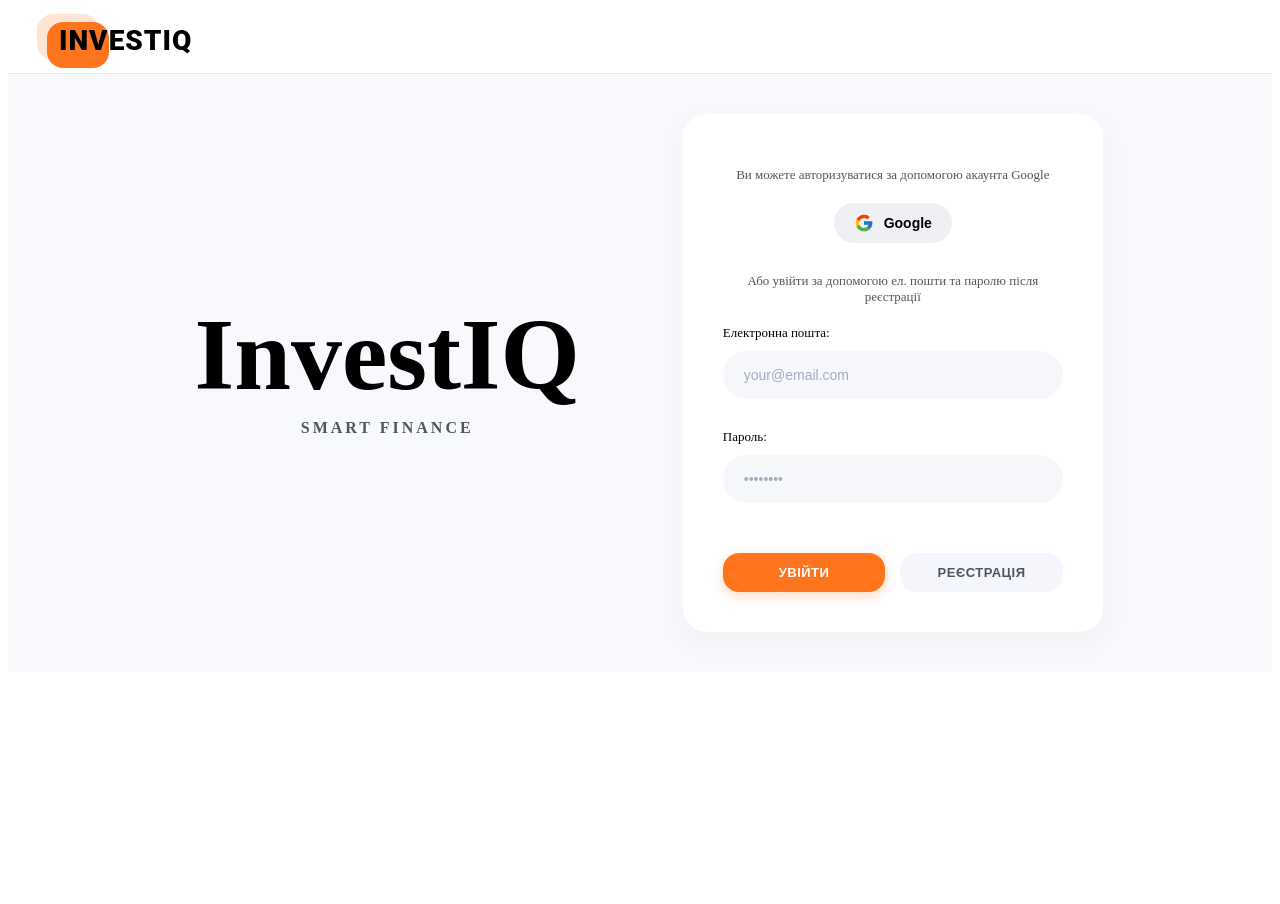
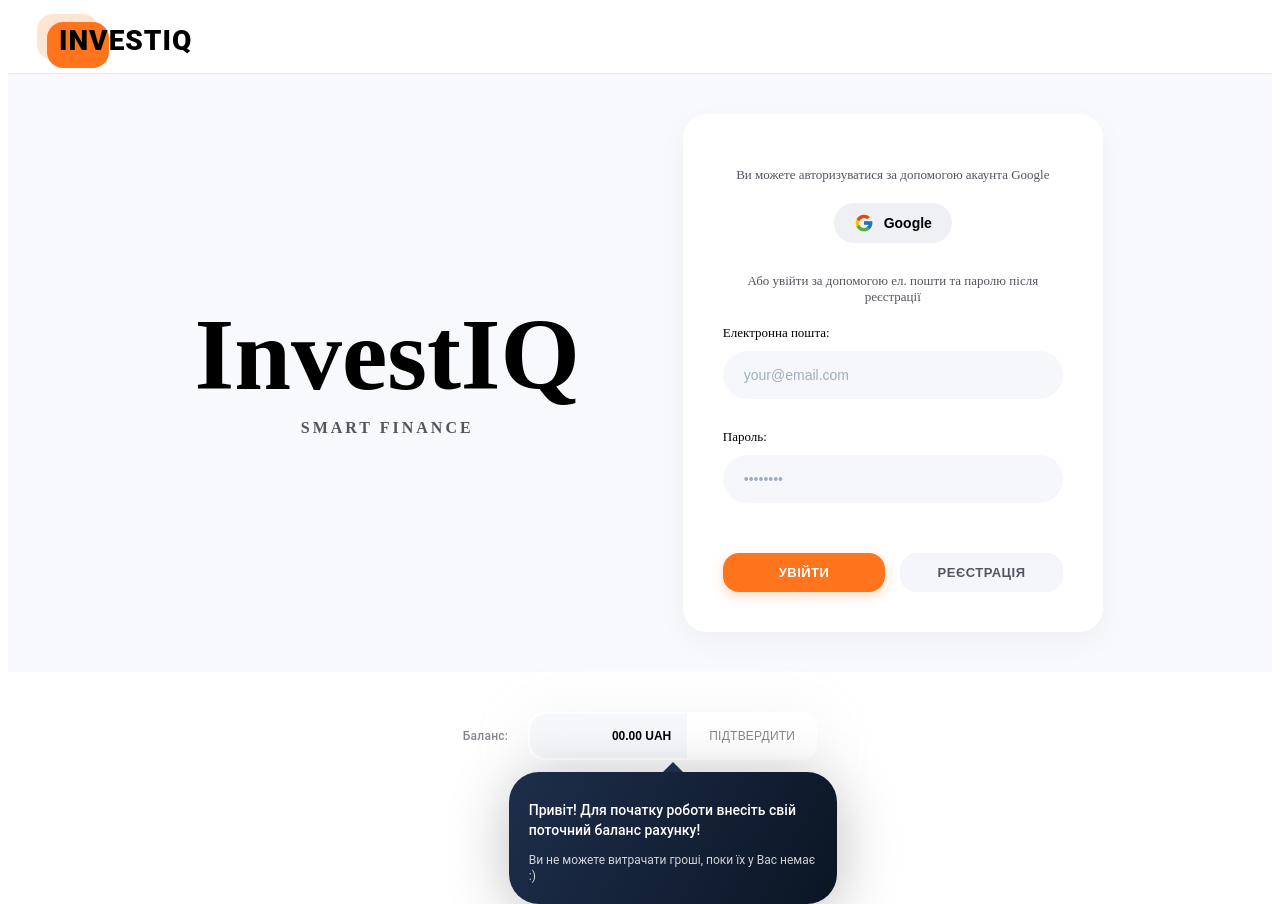
Before and after one commit to vladyslava-martyniuk/InvestIQ, a React (Vite) app: page / in a window 1280 px wide. Before the commit the page ends 800 px from the top, so only its background shows below. Built offline with nearby package versions, Linux system fonts and the light colour scheme; no server answers.

Commit message:
balancform

```diff
--- a/src/App.tsx
+++ b/src/App.tsx
@@ -3,6 +3,7 @@
 import { onAuthStateChanged, signOut, User } from 'firebase/auth';
 import { auth } from './firebase.ts';
 import { Header } from './components/Header/Header.tsx';
+import { Balance } from './components/Balance/Balance.tsx';
 import { LoginPage } from './pages/LoginPage.tsx';
 
 const App: React.FC = () => {
@@ -39,6 +40,7 @@
     <div>
       <Header userName={userName} onLogout={handleLogout} />
       {!user && <LoginPage />}
+      <Balance />
     </div>
   );
 };
--- /dev/null
+++ b/src/components/Balance/Balance.tsx
@@ -0,0 +1,185 @@
+import React, { useState } from 'react';
+import styled from 'styled-components';
+
+interface BalanceProps {
+  initialBalance?: number;
+  onConfirm?: (balance: number) => void;
+}
+
+export const Balance: React.FC<BalanceProps> = ({ initialBalance = 0, onConfirm }) => {
+  const [balance, setBalance] = useState<string>(
+    initialBalance ? `${initialBalance.toFixed(2)} UAH` : '00.00 UAH'
+  );
+
+  // Стан для відображення тултіпа: якщо початковий баланс є, підказка вже не потрібна
+  const [showTooltip, setShowTooltip] = useState<boolean>(!initialBalance);
+
+  const handleInputChange = (e: React.ChangeEvent<HTMLInputElement>) => {
+    setBalance(e.target.value);
+  };
+
+  const handleSubmit = (e: React.FormEvent) => {
+    e.preventDefault();
+    const numericValue = parseFloat(balance.replace(/[^0-9.]/g, ''));
+
+    if (!isNaN(numericValue)) {
+      if (onConfirm) {
+        onConfirm(numericValue);
+      }
+      // Ховаємо тултіп після підтвердження суми
+      setShowTooltip(false);
+    }
+  };
+
+  return (
+    <BalanceWrapper>
+      <Label htmlFor="balance-input">Баланс:</Label>
+
+      <Form onSubmit={handleSubmit}>
+        <InputGroup>
+          <Input
+            id="balance-input"
+            type="text"
+            value={balance}
+            onChange={handleInputChange}
+            placeholder="00.00 UAH"
+          />
+          <SubmitButton type="submit">ПІДТВЕРДИТИ</SubmitButton>
+        </InputGroup>
+
+        {/* Відображаємо тултіп лише якщо showTooltip === true */}
+        {showTooltip && (
+          <TooltipContainer>
+            <TooltipArrow />
+            <TooltipTitle>
+              Привіт! Для початку роботи внесіть свій поточний баланс рахунку!
+            </TooltipTitle>
+            <TooltipText>
+              Ви не можете витрачати гроші, поки їх у Вас немає :)
+            </TooltipText>
+          </TooltipContainer>
+        )}
+      </Form>
+    </BalanceWrapper>
+  );
+};
+
+// --- STYLED COMPONENTS ---
+
+const BalanceWrapper = styled.div`
+  display: flex;
+  align-items: center;
+  justify-content: center; /* Центруємо вміст */
+  gap: 20px;
+  width: 100%;
+  position: relative;
+  font-family: 'Roboto', 'Open Sans', sans-serif;
+
+  @media (max-width: 768px) {
+    flex-direction: column;
+    gap: 12px;
+  }
+
+  margin-top: 40px;
+`;
+
+const Label = styled.label`
+  font-size: 12px;
+  font-weight: 500;
+  color: rgba(82, 85, 95, 0.7);
+  letter-spacing: 0.02em;
+`;
+
+const Form = styled.form`
+  display: flex;
+  align-items: center;
+  position: relative;
+`;
+
+const InputGroup = styled.div`
+  display: flex;
+  align-items: center;
+  border: 2px solid #ffffff;
+  border-radius: 16px;
+  overflow: hidden;
+  box-shadow: 0px 10px 60px rgba(170, 178, 197, 0.2);
+`;
+
+const Input = styled.input`
+  width: 125px;
+  height: 44px;
+  background-color: #f6f7fb;
+  border: none;
+  border-radius: 16px 0 0 16px;
+  padding: 0 16px;
+  text-align: right;
+  font-size: 12px;
+  font-weight: 700;
+  color: #000000;
+  outline: none;
+
+  &::placeholder {
+    color: #000000;
+  }
+`;
+
+const SubmitButton = styled.button`
+  height: 44px;
+  padding: 0 20px;
+  background-color: transparent;
+  border: none;
+  border-left: 2px solid #ffffff;
+  border-radius: 0 16px 16px 0;
+  font-size: 12px;
+  font-weight: 400;
+  letter-spacing: 0.02em;
+  color: rgba(82, 85, 95, 0.7);
+  cursor: pointer;
+  transition: all 0.2s ease-in-out;
+
+  &:hover {
+    background-color: #ff751d;
+    color: #ffffff;
+  }
+`;
+
+const TooltipContainer = styled.div`
+  position: absolute;
+  top: calc(100% + 12px);
+  left: 50%;
+  transform: translateX(-50%); /* Відцентрування підказки відносно форми */
+  width: 288px;
+  padding: 28px 20px 20px 20px;
+  background: linear-gradient(117.84deg, #1d2e4a 2.84%, #0b1524 99.39%);
+  border-radius: 30px;
+  box-shadow: 0px 10px 60px rgba(0, 0, 0, 0.25);
+  z-index: 100;
+  color: #ffffff;
+`;
+
+const TooltipArrow = styled.div`
+  position: absolute;
+  top: -10px;
+  left: 50%;
+  transform: translateX(-50%);
+  width: 0;
+  height: 0;
+  border-left: 10px solid transparent;
+  border-right: 10px solid transparent;
+  border-bottom: 10px solid #1d2e4a;
+`;
+
+const TooltipTitle = styled.p`
+  font-size: 14px;
+  line-height: 20px;
+  font-weight: 500;
+  margin: 0 0 12px 0;
+`;
+
+const TooltipText = styled.p`
+  font-size: 12px;
+  line-height: 16px;
+  font-weight: 400;
+  color: rgba(255, 255, 255, 0.8);
+  margin: 0;
+`;
```
Also changed, not shown: 1 other file (tests, documents, lock files or other folders).
